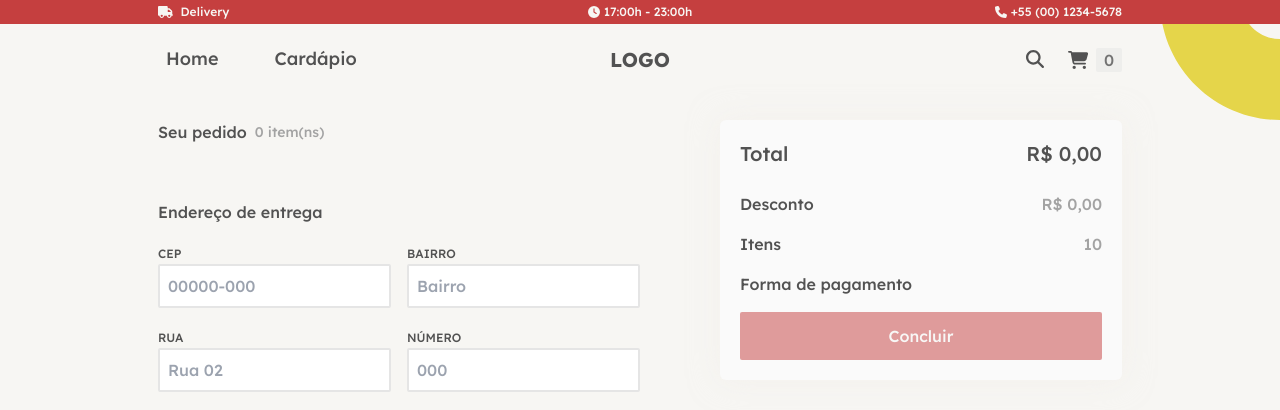
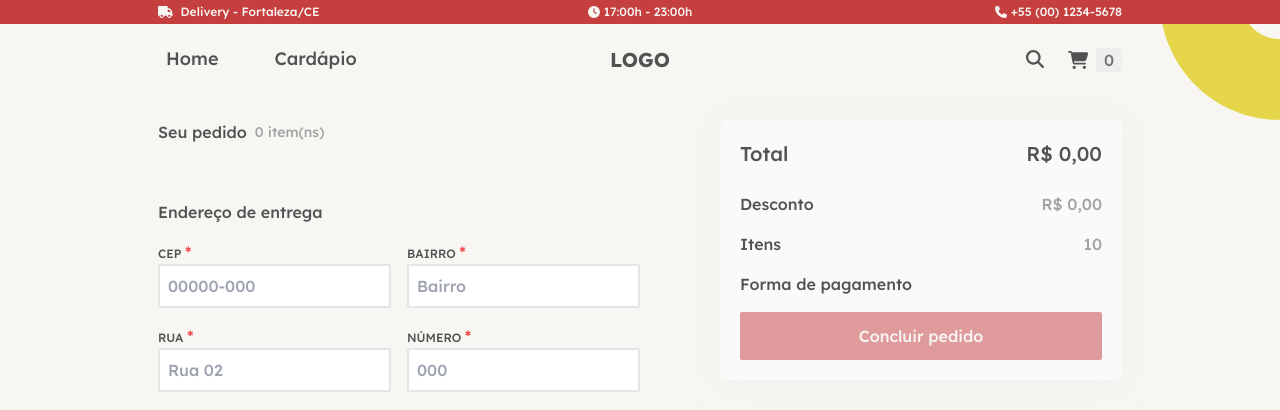
Before and after one commit to aridsm/food-app-2, a React (Vite) app: page /payment in a window 1280 px wide. Shown: the top 410 px of the page. Built offline with nearby package versions, Linux system fonts and the light colour scheme.

Commit message:
fix: ajustes no endereço no formulário de pagamento

```diff
--- a/src/components/General/SubHeaderTop.tsx
+++ b/src/components/General/SubHeaderTop.tsx
@@ -6,7 +6,8 @@ const SubHeaderTop: React.FC = () => {
     <div className=" bg-red-theme py-1 w-full text-xs text-white-beige">
       <div className="max-w-[980px] mx-auto  px-2 flex items-center justify-between">
         <span className="flex-1">
-          <FontAwesomeIcon icon={faTruck} className="mr-1" /> Delivery
+          <FontAwesomeIcon icon={faTruck} className="mr-1" /> Delivery -
+          Fortaleza/CE
         </span>
         <span className="flex-1 text-center">
           <FontAwesomeIcon icon={faClock} className="mr-1" />
--- a/src/components/Home/Footer.tsx
+++ b/src/components/Home/Footer.tsx
@@ -5,7 +5,8 @@ const Footer: React.FC = () => {
   return (
     <footer className="flex items-center justify-between pl-20 text-base text-neutral-400">
       <span>
-        <FontAwesomeIcon icon={faTruck} className="mr-3" /> Delivery
+        <FontAwesomeIcon icon={faTruck} className="mr-3" /> Delivery -
+        Fortaleza/CE
       </span>
       <span>
         <FontAwesomeIcon icon={faPhone} className="mr-3" />
--- /dev/null
+++ b/src/hooks/useFetch.tsx
@@ -0,0 +1,40 @@
+import { useCallback, useState } from "react";
+
+interface dataCEP {
+  bairro: string;
+  cep: string;
+  complemento: string;
+  ddd: string;
+  gia: string;
+  ibge: string;
+  localidade: string;
+  logradouro: string;
+  siafi: string;
+  uf: string;
+}
+
+const useFetch = () => {
+  const [data, setData] = useState<dataCEP | null>(null);
+  const [error, setError] = useState<boolean>(false);
+  const [loading, setLoading] = useState<boolean>(false);
+
+  const request = useCallback(async (url: string) => {
+    let json;
+    try {
+      setError(false);
+      setLoading(true);
+      const response = await fetch(url);
+      json = await response.json();
+    } catch (err) {
+      json = null;
+      setError(true);
+    } finally {
+      setLoading(false);
+      setData(json);
+    }
+  }, []);
+
+  return { data, error, loading, request };
+};
+
+export default useFetch;
--- a/src/routes/pages/Payment/Payment.tsx
+++ b/src/routes/pages/Payment/Payment.tsx
@@ -10,6 +10,7 @@ import {
 import { FontAwesomeIcon } from "@fortawesome/react-fontawesome";
 import { useAppSelector } from "../../../store/hooks";
 import convertToCurrency from "../../../utils/convertToCurrency";
+import useFetch from "../../../hooks/useFetch";
 
 const payments: { name: string; id: Payments; icon: IconDefinition }[] = [
   {
@@ -37,6 +38,7 @@ const payments: { name: string; id: Payments; icon: IconDefinition }[] = [
 const Payment: React.FC = () => {
   const cart = useAppSelector((state) => state.cart);
 
+  const { data, error, loading, request } = useFetch();
   const [formIsFilled, setFormIsFilled] = useState<boolean>(false);
   const [paymentSelected, setPaymentSelected] = useState<Payments | null>(null);
   const [formInputs, setFormInputs] = useState<{
@@ -57,13 +59,36 @@ const Payment: React.FC = () => {
     return curr.quantity + acc;
   }, 0);
 
-  const onChangeCep = ({
+  const onChangeCep = async ({
     target,
   }: {
     target: EventTarget & HTMLInputElement;
   }) => {
     setFormInputs((state) => ({ ...state, cep: target.value }));
+    if (target.value.length === 8) {
+      await request(`https://viacep.com.br/ws/${target.value}/json/`);
+    }
   };
+
+  useEffect(() => {
+    if (data) {
+      setFormInputs((state) => {
+        return {
+          ...state,
+          district: data.bairro,
+          street: data.logradouro,
+        };
+      });
+    } else {
+      setFormInputs((state) => {
+        return {
+          ...state,
+          district: "",
+          street: "",
+        };
+      });
+    }
+  }, [data]);
 
   useEffect(() => {
     if (
@@ -115,22 +140,25 @@ const Payment: React.FC = () => {
         <section>
           <p className="mb-4">Endereço de entrega</p>
           <form className="grid grid-cols-2 gap-4">
-            <div className="col-span-1">
+            <div className="col-span-1 relative">
               <label htmlFor="cep" className=" uppercase text-xs">
-                CEP
+                CEP <span className="text-red-500 text-base">*</span>
               </label>
               <input
                 type="text"
-                className="p-2 w-full"
+                className="p-2 w-full pr-4"
                 id="cep"
                 value={formInputs.cep}
                 onChange={onChangeCep}
                 placeholder="00000-000"
               />
+              {loading && (
+                <span className="absolute right-3 bottom-[14px] border-2 border-blue-500 border-t-transparent w-4 h-4 rounded-full animate-spin"></span>
+              )}
             </div>
             <div className="col-span-1">
               <label htmlFor="district" className=" uppercase text-xs">
-                Bairro
+                Bairro <span className="text-red-500 text-base">*</span>
               </label>
               <input
                 type="text"
@@ -148,7 +176,7 @@ const Payment: React.FC = () => {
             </div>
             <div className="col-span-1">
               <label htmlFor="street" className=" uppercase text-xs">
-                Rua
+                Rua <span className="text-red-500 text-base">*</span>
               </label>
               <input
                 type="text"
@@ -163,7 +191,7 @@ const Payment: React.FC = () => {
             </div>
             <div className="col-span-1">
               <label htmlFor="number" className=" uppercase text-xs">
-                Número
+                Número <span className="text-red-500 text-base">*</span>
               </label>
               <input
                 type="text"
@@ -239,7 +267,7 @@ const Payment: React.FC = () => {
           </p>
         </div>
         <button disabled={!formIsFilled} className="button mt-4 w-full">
-          Concluir
+          Concluir pedido
         </button>
       </div>
     </section>
```
